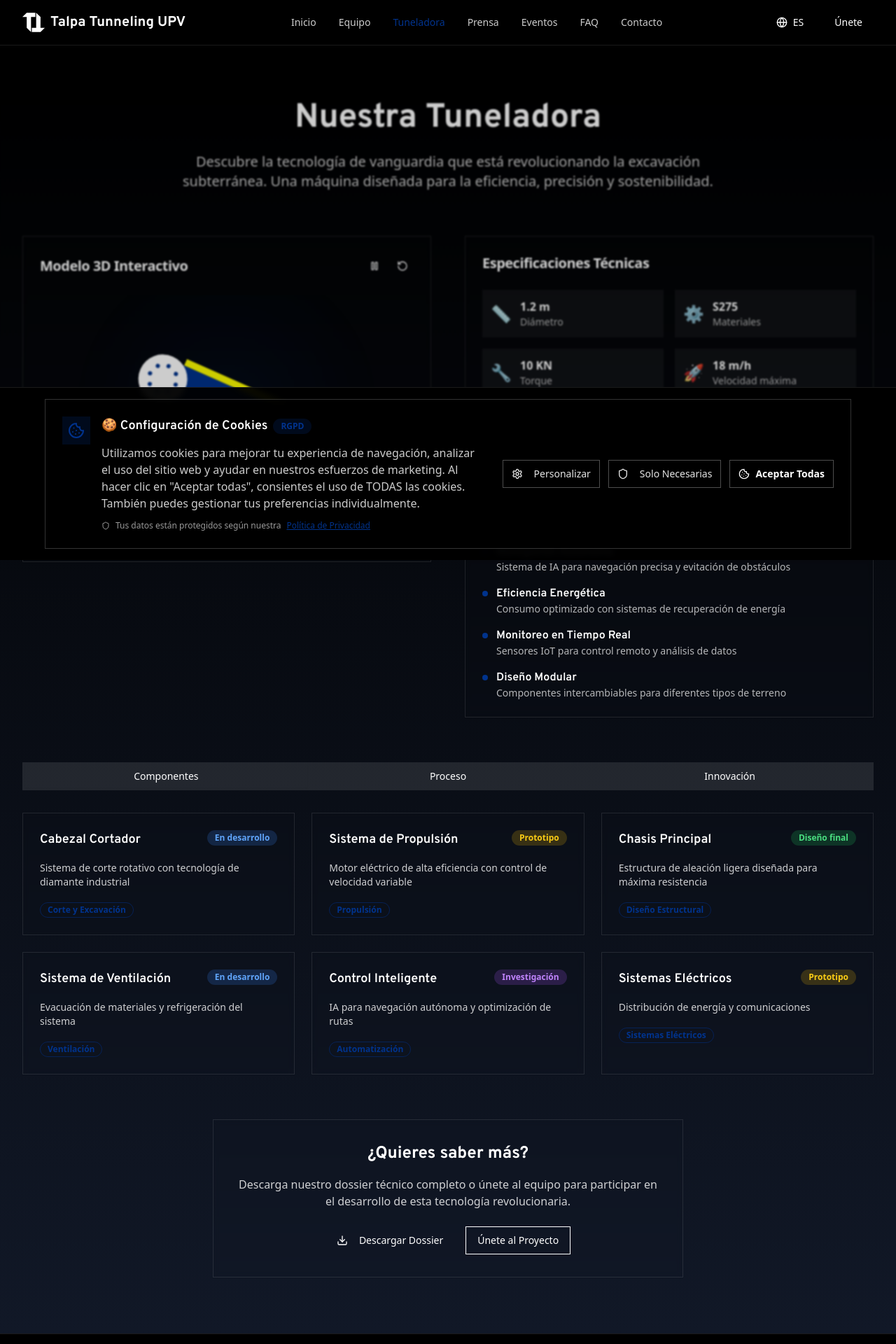
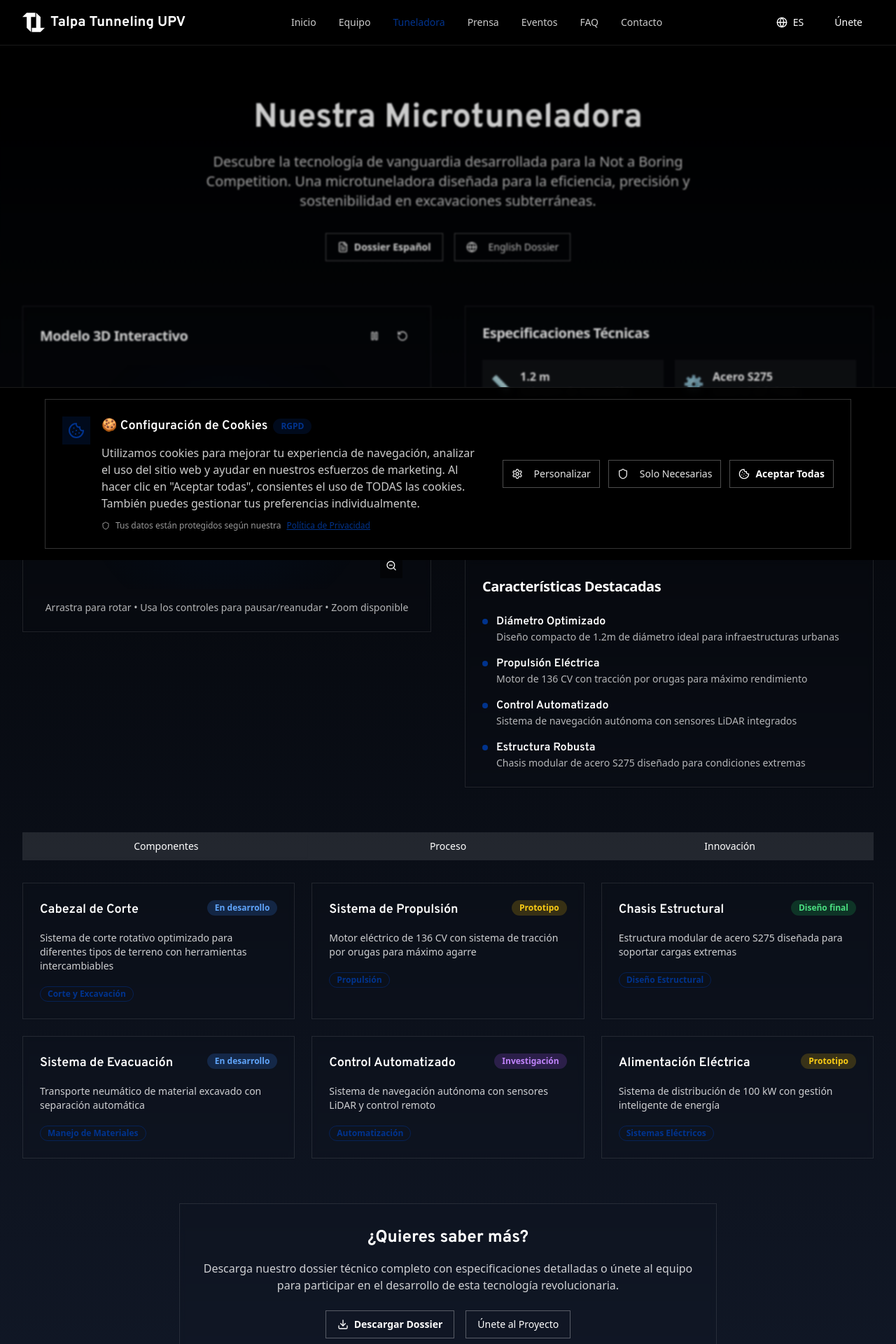
Before and after one commit to irenemg8/talpa, a Next.js app: page /tuneladora in a window 1280 px wide. Shown: the top 1920 px of the page at 70% size. Built offline with nearby package versions, Linux system fonts and the light colour scheme.

Commit message:
Cambios Irene |
Dossieres tuneladora

```diff
--- a/app/contacto/page.tsx
+++ b/app/contacto/page.tsx
@@ -80,7 +80,7 @@ export default function ContactoPage() {
         </div>
 
         <div className="grid grid-cols-1 lg:grid-cols-3 gap-12">
-          {/* Contact Form */}
+          {/* Contact Form
           <div className="lg:col-span-2">
             <Card className="glass-card border-white/10">
               <CardHeader>
@@ -182,7 +182,7 @@ export default function ContactoPage() {
                 </form>
               </CardContent>
             </Card>
-          </div>
+          </div>*/}
 
           {/* Contact Information */}
           <div className="space-y-6">
@@ -220,16 +220,7 @@ export default function ContactoPage() {
                   </div>
                 </div>
 
-                <div className="flex items-start space-x-3">
-                  <Clock className="h-5 w-5 text-[#00338d] mt-0.5" />
-                  <div>
-                    <p className="font-semibold">Horario</p>
-                    <p className="text-white/80 text-sm">
-                      Lunes - Viernes: 9:00 - 18:00<br />
-                      Sábados: 10:00 - 14:00
-                    </p>
-                  </div>
-                </div>
+
               </CardContent>
             </Card>
 
--- a/app/equipo/page.tsx
+++ b/app/equipo/page.tsx
@@ -407,9 +407,7 @@ export default function EquipoPage() {
                     <Button size="sm" variant="ghost" className="p-2 hover:bg-white/10">
                       <Github className="h-4 w-4" />
                     </Button>
-                    <Button size="sm" variant="ghost" className="p-2 hover:bg-white/10">
-                      <Mail className="h-4 w-4" />
-                    </Button>
+
                   </div>
                 </div>
               </CardContent>
--- a/app/tuneladora/page.tsx
+++ b/app/tuneladora/page.tsx
@@ -5,7 +5,7 @@ import { Card, CardContent, CardHeader, CardTitle } from "@/components/ui/card"
 import { Button } from "@/components/ui/button"
 import { Badge } from "@/components/ui/badge"
 import { Tabs, TabsContent, TabsList, TabsTrigger } from "@/components/ui/tabs"
-import { RotateCcw, ZoomIn, ZoomOut, Download, Play, Pause } from "lucide-react"
+import { RotateCcw, ZoomIn, ZoomOut, Download, Play, Pause, FileText, Globe } from "lucide-react"
 
 export default function TuneladoraPage() {
   const canvasRef = useRef<HTMLCanvasElement>(null)
@@ -101,48 +101,48 @@ export default function TuneladoraPage() {
   }, [zoom, isRotating]) // Removed rotation from dependencies
 
   const specs = [
-    { label: "Diámetro", value: "1.2 m", icon: "📏" },
-    { label: "Materiales", value: "S275", icon: "⚙️" },
-    { label: "Torque", value: "10 KN", icon: "🔧" },
-    { label: "Velocidad máxima", value: "18 m/h", icon: "🚀" },
-    { label: "Potencia", value: "100 kW", icon: "⚡" },
-    { label: "Engine", value: "136 CV", icon: "🔋" },
+    { label: "Diámetro de Excavación", value: "1.2 m", icon: "📏" },
+    { label: "Material del Chasis", value: "Acero S275", icon: "⚙️" },
+    { label: "Torque Máximo", value: "10 kN·m", icon: "🔧" },
+    { label: "Velocidad de Avance", value: "18 m/h", icon: "🚀" },
+    { label: "Potencia Eléctrica", value: "100 kW", icon: "⚡" },
+    { label: "Motor Principal", value: "136 CV", icon: "🔋" },
   ]
 
   const components = [
     {
-      name: "Cabezal Cortador",
-      description: "Sistema de corte rotativo con tecnología de diamante industrial",
+      name: "Cabezal de Corte",
+      description: "Sistema de corte rotativo optimizado para diferentes tipos de terreno con herramientas intercambiables",
       subsystem: "Corte y Excavación",
       status: "En desarrollo",
     },
     {
       name: "Sistema de Propulsión",
-      description: "Motor eléctrico de alta eficiencia con control de velocidad variable",
+      description: "Motor eléctrico de 136 CV con sistema de tracción por orugas para máximo agarre",
       subsystem: "Propulsión",
       status: "Prototipo",
     },
     {
-      name: "Chasis Principal",
-      description: "Estructura de aleación ligera diseñada para máxima resistencia",
+      name: "Chasis Estructural",
+      description: "Estructura modular de acero S275 diseñada para soportar cargas extremas",
       subsystem: "Diseño Estructural",
       status: "Diseño final",
     },
     {
-      name: "Sistema de Ventilación",
-      description: "Evacuación de materiales y refrigeración del sistema",
-      subsystem: "Ventilación",
+      name: "Sistema de Evacuación",
+      description: "Transporte neumático de material excavado con separación automática",
+      subsystem: "Manejo de Materiales",
       status: "En desarrollo",
     },
     {
-      name: "Control Inteligente",
-      description: "IA para navegación autónoma y optimización de rutas",
+      name: "Control Automatizado",
+      description: "Sistema de navegación autónoma con sensores LiDAR y control remoto",
       subsystem: "Automatización",
       status: "Investigación",
     },
     {
-      name: "Sistemas Eléctricos",
-      description: "Distribución de energía y comunicaciones",
+      name: "Alimentación Eléctrica",
+      description: "Sistema de distribución de 100 kW con gestión inteligente de energía",
       subsystem: "Sistemas Eléctricos",
       status: "Prototipo",
     },
@@ -153,11 +153,48 @@ export default function TuneladoraPage() {
       <div className="container mx-auto px-4 sm:px-6 lg:px-8">
         {/* Header */}
         <div className="text-center mb-16">
-          <h1 className="font-overpass text-4xl sm:text-5xl font-bold mb-6">Nuestra Tuneladora</h1>
-          <p className="text-xl text-white/80 max-w-3xl mx-auto">
-            Descubre la tecnología de vanguardia que está revolucionando la excavación subterránea. Una máquina diseñada
-            para la eficiencia, precisión y sostenibilidad.
+          <h1 className="font-overpass text-4xl sm:text-5xl font-bold mb-6">Nuestra Microtuneladora</h1>
+          <p className="text-xl text-white/80 max-w-3xl mx-auto mb-8">
+            Descubre la tecnología de vanguardia desarrollada para la Not a Boring Competition. Una microtuneladora
+            diseñada para la eficiencia, precisión y sostenibilidad en excavaciones subterráneas.
           </p>
+
+          {/* Botones de descarga */}
+          <div className="flex flex-col sm:flex-row gap-4 justify-center max-w-md mx-auto">
+            <Button
+              asChild
+              className="btn-primary relative overflow-hidden group transition-all duration-300 hover:scale-105 active:scale-95 border border-white/30 hover:border-white/50"
+            >
+              <a
+                href="/Dossier Talpa Tunneling UPV_2025-Español.pdf"
+                download="Dossier_Talpa_Tunneling_UPV_2025_Español.pdf"
+                target="_blank"
+                rel="noopener noreferrer"
+              >
+                <div className="flex items-center justify-center gap-2 relative z-10">
+                  <FileText className="h-4 w-4 transition-transform group-hover:scale-110" />
+                  <span className="font-semibold">Dossier Español</span>
+                </div>
+                <div className="absolute inset-0 bg-gradient-to-r from-transparent via-white/10 to-transparent -translate-x-full group-hover:translate-x-full transition-transform duration-1000" />
+              </a>
+            </Button>
+
+            <Button
+              asChild
+              variant="outline"
+              className="border-white/30 hover:bg-white/10 text-white/90 transition-all duration-200 hover:border-white/50 hover:scale-105 active:scale-95"
+            >
+              <a
+                href="/Dossier Talpa Tunneling UPV_2025 - Inglés.pdf"
+                download="Dossier_Talpa_Tunneling_UPV_2025_English.pdf"
+                target="_blank"
+                rel="noopener noreferrer"
+              >
+                <Globe className="h-4 w-4 mr-2 transition-transform hover:rotate-12" />
+                <span className="font-medium">English Dossier</span>
+              </a>
+            </Button>
+          </div>
         </div>
 
         <div className="grid grid-cols-1 lg:grid-cols-2 gap-12 mb-16">
@@ -265,32 +302,32 @@ export default function TuneladoraPage() {
                 <div className="flex items-start space-x-3">
                   <div className="w-2 h-2 bg-[#00338d] rounded-full mt-2"></div>
                   <div>
-                    <h4 className="font-semibold">Navegación Autónoma</h4>
+                    <h4 className="font-semibold">Diámetro Optimizado</h4>
                     <p className="text-white/70 text-sm">
-                      Sistema de IA para navegación precisa y evitación de obstáculos
+                      Diseño compacto de 1.2m de diámetro ideal para infraestructuras urbanas
                     </p>
                   </div>
                 </div>
                 <div className="flex items-start space-x-3">
                   <div className="w-2 h-2 bg-[#00338d] rounded-full mt-2"></div>
                   <div>
-                    <h4 className="font-semibold">Eficiencia Energética</h4>
-                    <p className="text-white/70 text-sm">Consumo optimizado con sistemas de recuperación de energía</p>
+                    <h4 className="font-semibold">Propulsión Eléctrica</h4>
+                    <p className="text-white/70 text-sm">Motor de 136 CV con tracción por orugas para máximo rendimiento</p>
                   </div>
                 </div>
                 <div className="flex items-start space-x-3">
                   <div className="w-2 h-2 bg-[#00338d] rounded-full mt-2"></div>
                   <div>
-                    <h4 className="font-semibold">Monitoreo en Tiempo Real</h4>
-                    <p className="text-white/70 text-sm">Sensores IoT para control remoto y análisis de datos</p>
+                    <h4 className="font-semibold">Control Automatizado</h4>
+                    <p className="text-white/70 text-sm">Sistema de navegación autónoma con sensores LiDAR integrados</p>
                   </div>
                 </div>
                 <div className="flex items-start space-x-3">
                   <div className="w-2 h-2 bg-[#00338d] rounded-full mt-2"></div>
                   <div>
-                    <h4 className="font-semibold">Diseño Modular</h4>
+                    <h4 className="font-semibold">Estructura Robusta</h4>
                     <p className="text-white/70 text-sm">
-                      Componentes intercambiables para diferentes tipos de terreno
+                      Chasis modular de acero S275 diseñado para condiciones extremas
                     </p>
                   </div>
                 </div>
@@ -347,7 +384,7 @@ export default function TuneladoraPage() {
           <TabsContent value="process" className="mt-8">
             <Card className="glass-card border-white/10">
               <CardContent className="p-8">
-                <h3 className="font-overpass text-2xl font-bold mb-6">Proceso de Tunelización</h3>
+                <h3 className="font-overpass text-2xl font-bold mb-6">Proceso de Excavación</h3>
 
                 <div className="space-y-8">
                   <div className="flex items-start space-x-4">
@@ -355,9 +392,9 @@ export default function TuneladoraPage() {
                       1
                     </div>
                     <div>
-                      <h4 className="font-semibold text-lg mb-2">Análisis del Terreno</h4>
+                      <h4 className="font-semibold text-lg mb-2">Preparación del Terreno</h4>
                       <p className="text-white/80">
-                        Estudio geotécnico previo y mapeo 3D del área de excavación usando sensores avanzados.
+                        Análisis geotécnico del suelo y preparación del punto de entrada. Calibración de sistemas de navegación LiDAR.
                       </p>
                     </div>
                   </div>
@@ -367,9 +404,9 @@ export default function TuneladoraPage() {
                       2
                     </div>
                     <div>
-                      <h4 className="font-semibold text-lg mb-2">Posicionamiento Inicial</h4>
+                      <h4 className="font-semibold text-lg mb-2">Posicionamiento y Arranque</h4>
                       <p className="text-white/80">
-                        La tuneladora se posiciona en el punto de entrada y calibra todos sus sistemas de navegación.
+                        La microtuneladora se posiciona y activa sus sistemas de tracción por orugas para iniciar el avance.
                       </p>
                     </div>
                   </div>
@@ -379,9 +416,9 @@ export default function TuneladoraPage() {
                       3
                     </div>
                     <div>
-                      <h4 className="font-semibold text-lg mb-2">Excavación Controlada</h4>
+                      <h4 className="font-semibold text-lg mb-2">Corte y Excavación</h4>
                       <p className="text-white/80">
-                        El cabezal cortador perfora mientras los sistemas de evacuación retiran el material excavado.
+                        El cabezal de corte rotativo perfora el terreno mientras el sistema neumático evacúa el material excavado.
                       </p>
                     </div>
                   </div>
@@ -391,9 +428,9 @@ export default function TuneladoraPage() {
                       4
                     </div>
                     <div>
-                      <h4 className="font-semibold text-lg mb-2">Sostenimiento del Túnel</h4>
+                      <h4 className="font-semibold text-lg mb-2">Gestión de Materiales</h4>
                       <p className="text-white/80">
-                        Instalación automática de sistemas de contención para garantizar la estabilidad estructural.
+                        Separación automática y transporte del material excavado hacia la superficie mediante sistema neumático.
                       </p>
                     </div>
                   </div>
@@ -403,9 +440,9 @@ export default function TuneladoraPage() {
                       5
                     </div>
                     <div>
-                      <h4 className="font-semibold text-lg mb-2">Monitoreo Continuo</h4>
+                      <h4 className="font-semibold text-lg mb-2">Control y Monitorización</h4>
                       <p className="text-white/80">
-                        Supervisión en tiempo real de todos los parámetros operacionales y de seguridad.
+                        Supervisión continua de parámetros operacionales con control remoto y sistemas de seguridad integrados.
                       </p>
                     </div>
                   </div>
@@ -422,23 +459,23 @@ export default function TuneladoraPage() {
                 </CardHeader>
                 <CardContent className="space-y-6">
                   <div>
-                    <h4 className="font-semibold text-lg mb-2 text-[#00338d]">Inteligencia Artificial</h4>
+                    <h4 className="font-semibold text-lg mb-2 text-[#00338d]">Navegación Autónoma</h4>
                     <p className="text-white/80 text-sm">
-                      Algoritmos de machine learning para optimización de rutas y predicción de condiciones del terreno.
+                      Sistema LiDAR integrado para navegación precisa y evitación de obstáculos en tiempo real.
                     </p>
                   </div>
 
                   <div>
-                    <h4 className="font-semibold text-lg mb-2 text-[#00338d]">Materiales Avanzados</h4>
+                    <h4 className="font-semibold text-lg mb-2 text-[#00338d]">Diseño Modular</h4>
                     <p className="text-white/80 text-sm">
-                      Aleaciones ligeras de alta resistencia y recubrimientos cerámicos para máxima durabilidad.
+                      Estructura de acero S275 con componentes intercambiables adaptados a diferentes tipos de terreno.
                     </p>
                   </div>
 
                   <div>
-                    <h4 className="font-semibold text-lg mb-2 text-[#00338d]">Sistemas Híbridos</h4>
+                    <h4 className="font-semibold text-lg mb-2 text-[#00338d]">Control Remoto Avanzado</h4>
                     <p className="text-white/80 text-sm">
-                      Combinación de propulsión eléctrica y sistemas de recuperación de energía cinética.
+                      Sistema de control a distancia con monitorización en tiempo real de todos los parámetros operacionales.
                     </p>
                   </div>
                 </CardContent>
@@ -446,27 +483,27 @@ export default function TuneladoraPage() {
 
               <Card className="glass-card border-white/10">
                 <CardHeader>
-                  <CardTitle className="font-overpass text-xl">Impacto Ambiental</CardTitle>
+                  <CardTitle className="font-overpass text-xl">Ventajas Competitivas</CardTitle>
                 </CardHeader>
                 <CardContent className="space-y-6">
                   <div>
-                    <h4 className="font-semibold text-lg mb-2 text-green-400">Cero Emisiones</h4>
+                    <h4 className="font-semibold text-lg mb-2 text-green-400">Eficiencia Energética</h4>
                     <p className="text-white/80 text-sm">
-                      Funcionamiento 100% eléctrico con posibilidad de alimentación por energías renovables.
+                      Motor eléctrico de 136 CV con sistema de gestión inteligente de energía de 100 kW.
                     </p>
                   </div>
 
                   <div>
-                    <h4 className="font-semibold text-lg mb-2 text-green-400">Reciclaje de Materiales</h4>
+                    <h4 className="font-semibold text-lg mb-2 text-green-400">Evacuación Neumática</h4>
                     <p className="text-white/80 text-sm">
-                      Sistema de clasificación y reciclaje del material excavado para su reutilización.
+                      Sistema de transporte neumático para evacuación eficiente del material excavado.
                     </p>
                   </div>
 
                   <div>
-                    <h4 className="font-semibold text-lg mb-2 text-green-400">Mínimo Impacto Superficial</h4>
+                    <h4 className="font-semibold text-lg mb-2 text-green-400">Compacto y Versátil</h4>
                     <p className="text-white/80 text-sm">
-                      Reducción drástica de la perturbación del entorno urbano y natural.
+                      Diámetro de 1.2m optimizado para infraestructuras urbanas con mínimo impacto superficial.
                     </p>
                   </div>
                 </CardContent>
@@ -477,20 +514,35 @@ export default function TuneladoraPage() {
 
         {/* CTA Section */}
         <div className="text-center mt-16">
-          <Card className="glass-card border-white/10 max-w-2xl mx-auto">
+          <Card className="glass-card border-white/10 max-w-3xl mx-auto">
             <CardContent className="p-8">
               <h2 className="font-overpass text-2xl font-bold mb-4">¿Quieres saber más?</h2>
               <p className="text-white/80 mb-6">
-                Descarga nuestro dossier técnico completo o únete al equipo para participar en el desarrollo de esta
-                tecnología revolucionaria.
+                Descarga nuestro dossier técnico completo con especificaciones detalladas o únete al equipo
+                para participar en el desarrollo de esta tecnología revolucionaria.
               </p>
               <div className="flex flex-col sm:flex-row gap-4 justify-center">
-                <Button className="btn-primary">
-                  <Download className="mr-2 h-4 w-4" />
-                  Descargar Dossier
+                <Button
+                  asChild
+                  className="btn-primary relative overflow-hidden group transition-all duration-300 hover:scale-105 active:scale-95 border border-white/30 hover:border-white/50"
+                >
+                  <a
+                    href="/Dossier Talpa Tunneling UPV_2025-Español.pdf"
+                    download="Dossier_Talpa_Tunneling_UPV_2025_Español.pdf"
+                    target="_blank"
+                    rel="noopener noreferrer"
+                  >
+                    <div className="flex items-center justify-center gap-2 relative z-10">
+                      <Download className="h-4 w-4 transition-transform group-hover:scale-110" />
+                      <span className="font-semibold">Descargar Dossier</span>
+                    </div>
+                    <div className="absolute inset-0 bg-gradient-to-r from-transparent via-white/10 to-transparent -translate-x-full group-hover:translate-x-full transition-transform duration-1000" />
+                  </a>
                 </Button>
-                <Button asChild variant="outline" className="btn-secondary">
-                  <a href="/unete">Únete al Proyecto</a>
+                <Button asChild variant="outline" className="border-white/30 hover:bg-white/10 hover:border-white/50 transition-all duration-200 hover:scale-105 active:scale-95">
+                  <a href="/unete">
+                    <span className="font-medium">Únete al Proyecto</span>
+                  </a>
                 </Button>
               </div>
             </CardContent>
```
Also changed, not shown: 2 other files (tests, documents, lock files or other folders).
